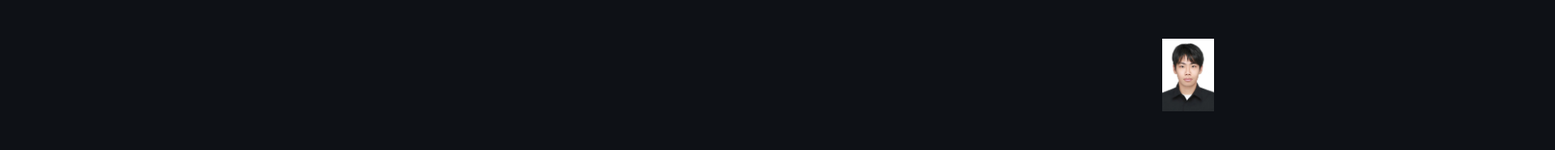
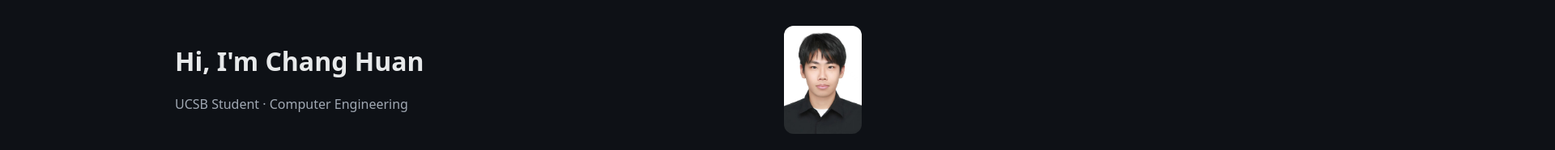
Before and after one commit to HuanCC666/HuanCC666.github.io, a plain HTML site: page index.html in a window 1280 px wide. Shown: the top 186 px of the page at 81% size, 1920 px wide, since content can reach past the window. Drawn offline with Linux system fonts and the light colour scheme.

Commit message:
Fix img tag syntax in index.html

```diff
--- a/index.html
+++ b/index.html
@@ -14,7 +14,7 @@
     </div>
 
     <figure class="photo header-photo">
-      <img src="./assets/img/hcc.jpg" alt="personal photo" width="120>
+      <img src="./assets/img/hcc.jpg" alt="personal photo">
     </figure>
   </header>
 
```
